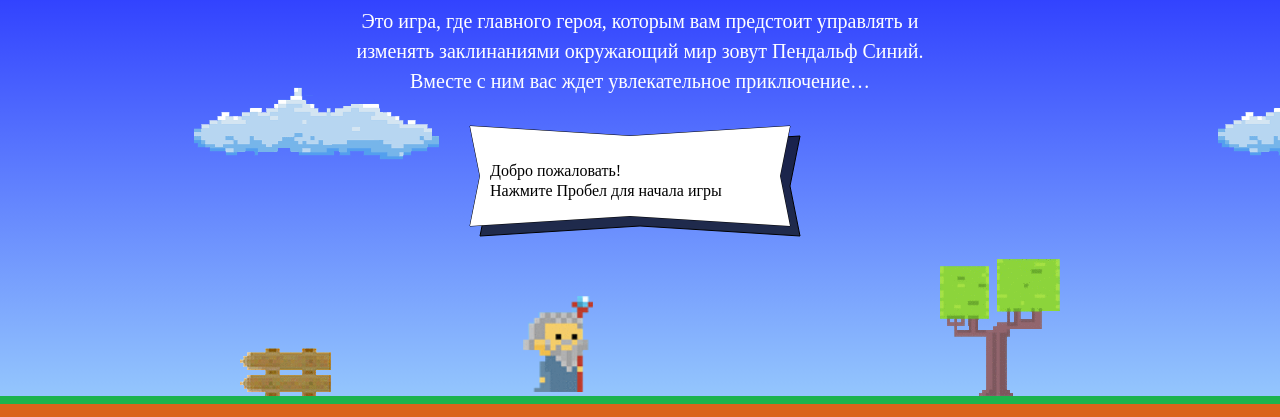
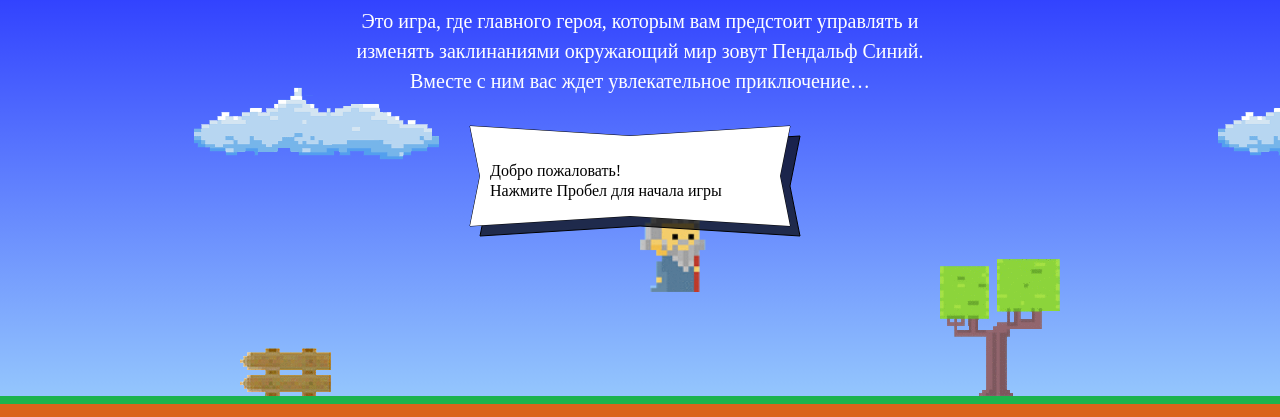
Before and after one commit to AMA76239/931159-code-and-magick-17, a website: page index.html in a window 1280 px wide. Shown: the part 203-620 px from the top of the page. Drawn offline with Linux system fonts and the light colour scheme; a web font is replaced by a local one.

Commit message:
Внес исправления

```diff
--- a/index.html
+++ b/index.html
@@ -183,7 +183,7 @@
 <script>
   var fireballSize = 22;
   var getFireballSpeed = function(movingLeft) {
-    return movingLeft ? 2 : 5;
+    return movingLeft ? 5 : 2;
   };
   var wizardSpeed = 3;
   var wizardWidth = 70;
@@ -191,10 +191,10 @@
     return 1.377 * width;
   };
   var getWizardX = function(width) {
-    return width / 3;
+    return width / 2;
   };
   var getWizardY = function(height) {
-    return height - 100;
+    return height - 200;
   };
 </script>
 <script src="js/game.js"></script>
```
